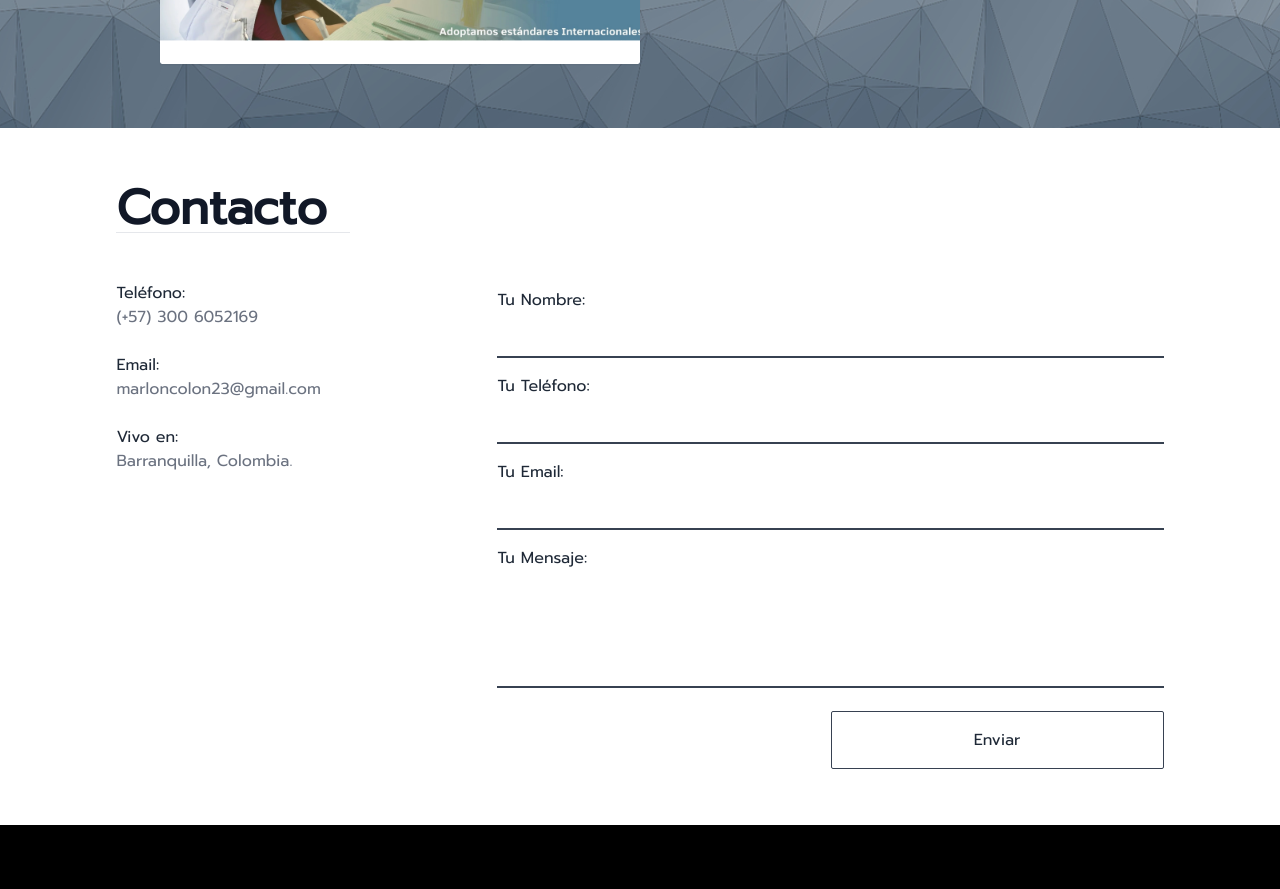
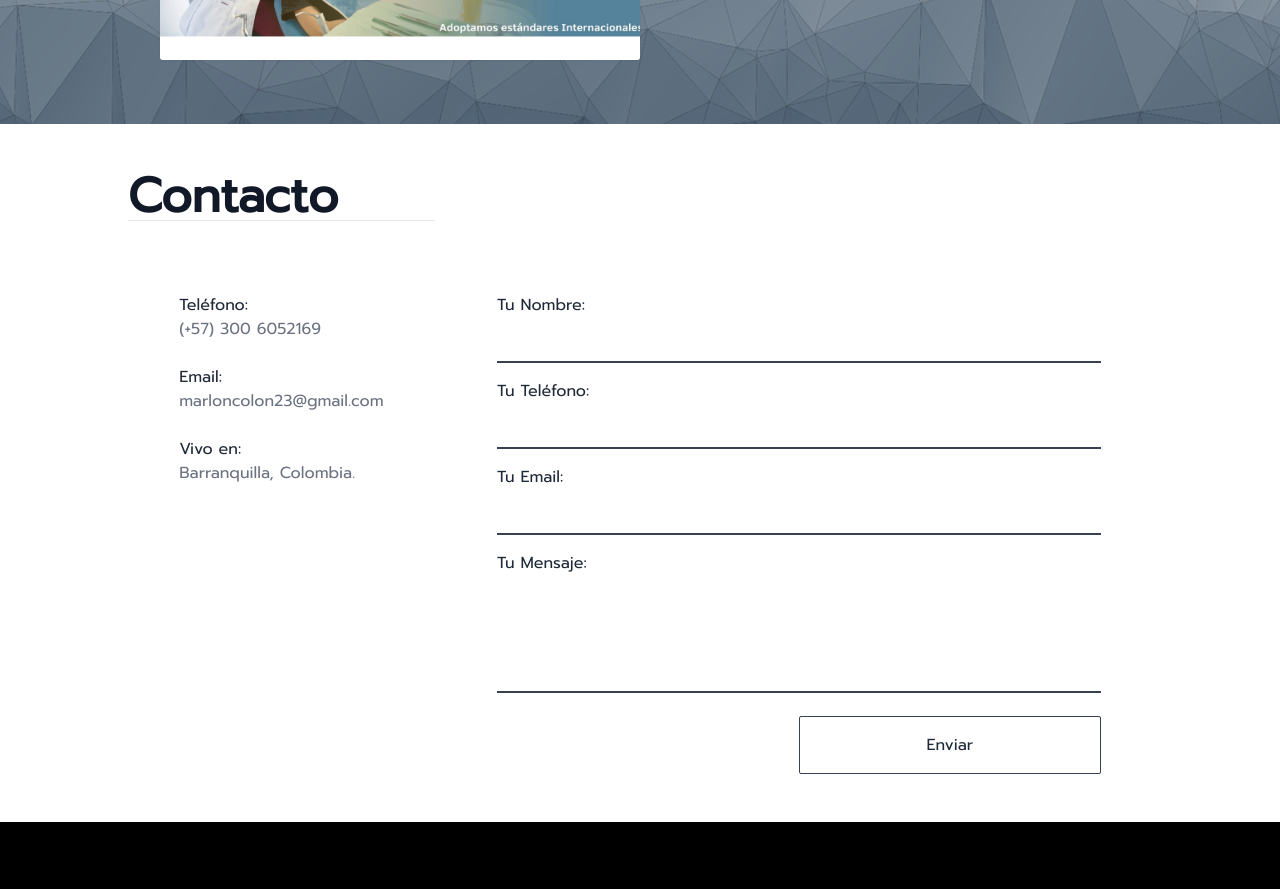
Before and after one commit to Marlon-2307/portafolio_web, a Next.js app: page / in a window 1280 px wide. Shown: the part 2760-3649 px from the top of the page. Built offline with nearby package versions, Linux system fonts and the light colour scheme.

Commit message:
update contact

```diff
--- a/app/components/About.tsx
+++ b/app/components/About.tsx
@@ -63,7 +63,7 @@ const About: React.FC = () => {
                                 animate={{ opacity: 1, scale: 1 }}
                                 transition={{ duration: 0.5, delay: index * 0.1 }}
                             >
-                                <div className="text-lg text-gray-700 w-32">
+                                <div className="text-md text-gray-600 w-32">
                                     {skill.nombre}
                                 </div>
                                 <div className="flex-1 h-6 flex items-center">
--- a/app/components/Contact.tsx
+++ b/app/components/Contact.tsx
@@ -88,12 +88,10 @@ const Contact: React.FC = () => {
                     </div>
                 </div>
             )}
-
-            <div id="contact" className="py-14 px-6">
-                <div className="flex flex-col md:flex-row gap-12 w-[85%] mx-auto">
-                    <div className="w-1/3 max-md:w-full mb-6 max-md:mb-0 md:mb-0">
-                        <h3 className="text-5xl mb-12 text-gray-900 font-semibold max-md:text-center">Contacto <span><hr className="text-gray-800 w-[70%] max-md:w[10%]" /></span></h3>
-                        <div className="text-white">
+            <div className="w-[80%] mx-auto py-12">
+            <h3 className="text-5xl mb-12 text-gray-900 font-semibold max-md:text-center">Contacto <span><hr className="text-gray-800 w-[30%]" /></span></h3>
+                <div className="grid grid-cols-[1fr_2fr] gap-4 w-[90%] mx-auto max-md:block">
+                    <div className="w-[100%] max-md:w-full mt-6 max-md:mb-14">
                         <p className="mb-6 text-gray-800">
                             Teléfono: <br />
                             <span className="text-gray-500">(+57) 300 6052169</span>
@@ -107,9 +105,8 @@ const Contact: React.FC = () => {
                             <span className="text-gray-500">Barranquilla, Colombia.</span>
                         </p>
                     </div>
-                    </div>
-                    <div className="w-2/3 max-md:w-full mt-14">
-                        <form onSubmit={handleSubmit} className="space-y-4 mt-12 max-md:mt-2">
+                    <div className="w-[100%] max-md:w-full">
+                        <form onSubmit={handleSubmit} className="space-y-4 mt-6 max-md:mt-2">
                             <div>
                                 <label className="block text-gray-800 mb-1" htmlFor="nombre">Tu Nombre:</label>
                                 <input
--- a/app/components/Footer.tsx
+++ b/app/components/Footer.tsx
@@ -6,7 +6,7 @@ const Footer: React.FC = () => {
         <>
         <Link href="https://marloncolon.site">
             <div className="p-16 bg-black">
-                <h4 className="text-white">© 2024 <span className="text-gray-400 underline cursor-pointer">www.marloncolon.site</span> Todos los Derechos Reservados.</h4>
+                <h4 className="text-white">© 2024 <span className="text-gray-400 underline cursor-pointer">marloncolon.site</span> Todos los Derechos Reservados.</h4>
             </div>
          </Link>
         </>
```
Lines whose indentation alone changed are shown as unchanged.
